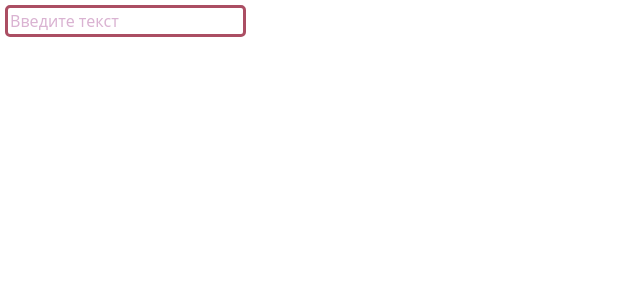
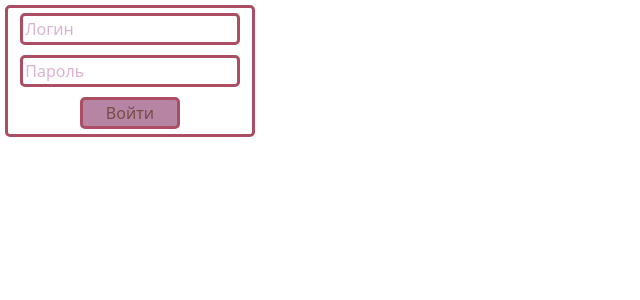
Before and after one commit to mJaJksJ/VCR, a React (Create React App) app in the folder Iris/Iris/ClientApp/: page / in a window 1280 px wide. Shown: the top 300 px of the page, without its empty margins (0-640 px from the left). Built offline with nearby package versions, Linux system fonts and the light colour scheme.

Commit message:
#5 форма входа

```diff
--- a/Iris/Iris/ClientApp/src/App.js
+++ /dev/null
@@ -1,19 +0,0 @@
-import React, {Component, useState} from 'react';
-
-import './irisStyles.css'
-import IrisInput from "./components/ui-components/IrisInput";
-
-export default class App extends Component {
-    static displayName = App.name;
-
-    render() {
-        return (
-            <>
-                <IrisInput
-                    type="text"
-                    placeholder="Введите текст"
-                />
-            </>
-        );
-    }
-}
--- /dev/null
+++ b/Iris/Iris/ClientApp/src/App.jsx
@@ -0,0 +1,18 @@
+import React, {useState} from 'react';
+import './irisStyles.css'
+import SignInForm from "./components/SignInForm/SignInForm";
+import {AuthContext} from "./context/AuthContext";
+
+const App = () => {
+    const [isAuth, setIsAuth] = useState(false);
+
+    return (
+        <AuthContext.Provider value={{
+            isAuth,
+            setIsAuth,
+        }}>
+            <SignInForm/>
+        </AuthContext.Provider>
+    );
+}
+export default App;
--- /dev/null
+++ b/Iris/Iris/ClientApp/src/components/SignInForm/SignInForm.jsx
@@ -0,0 +1,44 @@
+import React, {useContext, useState} from 'react';
+import IrisInput from "../UiComponents/IrisInput/IrisInput";
+import IrisButton from "../UiComponents/IrisButton/IrisButton";
+import styleClasses from './SignInForm.module.css';
+import irisInputStyles from "../UiComponents/IrisInput/IrisInput.module.css"
+import {AuthContext} from "../../context/AuthContext";
+
+const SignInForm = React.forwardRef((props, ref) => {
+    const [login, setLogin] = useState("");
+    const [password, setPassword] = useState("");
+    const {isAuth, setIsAuth} = useContext(AuthContext);
+
+    const SignIn = () => {
+        setIsAuth(true);
+    }
+
+    return (<div className={styleClasses.signInForm}>
+        <div className={styleClasses.central}>
+            <IrisInput
+                value={login}
+                onChange={e => setLogin(e.target.value)}
+                type="text"
+                placeholder="Логин"
+                className={`${irisInputStyles.irisInput} ${styleClasses.input}`}
+            />
+        </div>
+        <div className={styleClasses.central}>
+            <IrisInput
+                value={password}
+                onChange={e => setPassword(e.target.value)}
+                type="password"
+                placeholder="Пароль"
+                className={`${irisInputStyles.irisInput} ${styleClasses.input}`}
+            />
+        </div>
+        <div className={styleClasses.central}>
+            <IrisButton onClick={SignIn}>
+                Войти
+            </IrisButton>
+        </div>
+    </div>);
+});
+
+export default SignInForm;
--- /dev/null
+++ b/Iris/Iris/ClientApp/src/components/SignInForm/SignInForm.module.css
@@ -0,0 +1,14 @@
+.signInForm {
+    width: 250px;
+    border-radius: 5px;
+    border: 3px solid var(--color-bordo-shadow);
+    margin: 5px;
+}
+
+.input {
+    width: 90%;
+}
+
+.central {
+    text-align: center;
+}
--- /dev/null
+++ b/Iris/Iris/ClientApp/src/components/UiComponents/IrisButton/IrisButton.jsx
@@ -0,0 +1,12 @@
+import React from 'react';
+import styleClasses from './IrisButton.module.css';
+
+const IrisButton = ({children, ...props}) => {
+    return (
+        <button className={styleClasses.irisButton} {...props}>
+            {children}
+        </button>
+    );
+};
+
+export default IrisButton;
--- /dev/null
+++ b/Iris/Iris/ClientApp/src/components/UiComponents/IrisButton/IrisButton.module.css
@@ -0,0 +1,15 @@
+.irisButton {
+    border: 3px solid var(--color-bordo-shadow);
+    border-radius: 5px;
+    color: var(--color-brown-shadow);
+    outline: none;
+    margin: 5px;
+    width: 100px;
+    background-color: var(--color-purple-dark-shadow);
+}
+
+.irisButton:hover {
+    border: 3px solid var(--color-bordo);
+    background-color: var(--color-purple-dark);
+    color: var(--color-brown);
+}
--- a/Iris/Iris/ClientApp/src/components/ui-components/IrisInput.module.css
+++ b/Iris/Iris/ClientApp/src/components/UiComponents/IrisInput/IrisInput.module.css
@@ -12,4 +12,9 @@
 
 .irisInput:hover {
     border: 3px solid var(--color-bordo);
+    color: var(--color-purple-pink);
 }
+
+.irisInput:hover::placeholder {
+    color: var(--color-purple-grey);
+}
--- /dev/null
+++ b/Iris/Iris/ClientApp/src/context/AuthContext.js
@@ -0,0 +1,3 @@
+import {createContext} from 'react'
+
+export const AuthContext = createContext(null);
--- a/Iris/Iris/ClientApp/src/index.js
+++ b/Iris/Iris/ClientApp/src/index.js
@@ -2,9 +2,9 @@ import 'bootstrap/dist/css/bootstrap.css';
 import React from 'react';
 import ReactDOM from 'react-dom';
 import { BrowserRouter } from 'react-router-dom';
-import App from './App';
 import * as serviceWorkerRegistration from './serviceWorkerRegistration';
 import reportWebVitals from './reportWebVitals';
+import App from "./App";
 
 const baseUrl = document.getElementsByTagName('base')[0].getAttribute('href');
 const rootElement = document.getElementById('root');
--- a/Iris/Iris/ClientApp/src/irisStyles.css
+++ b/Iris/Iris/ClientApp/src/irisStyles.css
@@ -12,7 +12,7 @@
     --color-bordo-shadow: #AB4E63;
 
     --color-purple-dark: #9A6383;
-    --color-purple-dark: #B685A3;
+    --color-purple-dark-shadow: #B685A3;
 
     --color-purple-ligth: #DAB3D2;
     --color-purple-pink: #DEB6D1;
```
Also changed, not shown: Iris/Iris/ClientApp/src/components/UiComponents/IrisInput/IrisInput.jsx (renamed from Iris/Iris/ClientApp/src/components/ui-components/IrisInput.jsx), 1 other file (tests, documents, lock files or other folders).
